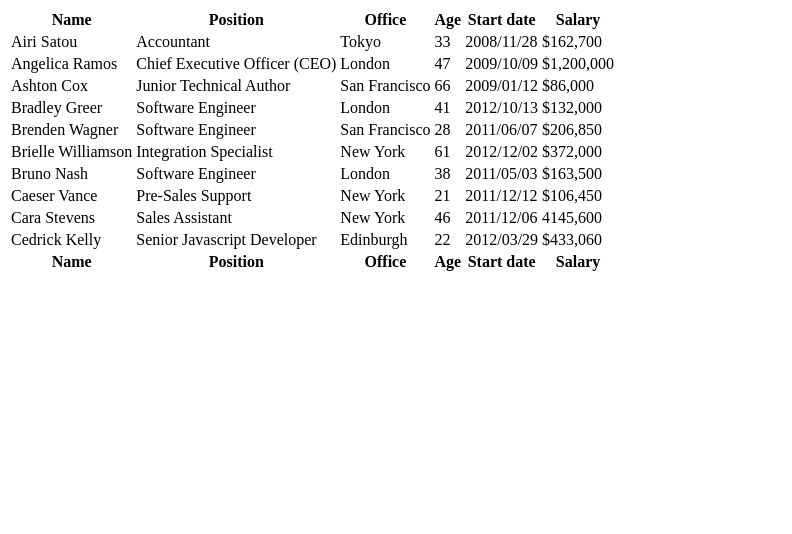
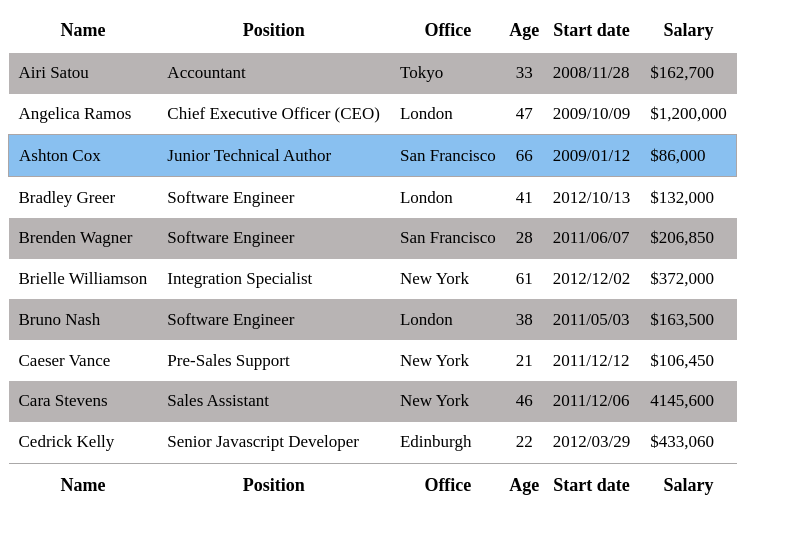
Before and after one commit to CelineHan16/turbo-umbrella, a plain HTML site: page table-2.html in a window 1280 px wide. Shown: the whole page, without its empty margins (0-792 px from the left). Drawn offline with Linux system fonts and the light colour scheme.

Commit message:
added new table

```diff
--- /dev/null
+++ b/table-2-style.css
@@ -0,0 +1,36 @@
+table {
+  border-collapse: collapse;
+  height: 500px;
+
+}
+tr {
+  border: none;
+  font-size: 17px;
+}
+tr:first-child {
+  padding: 10px;
+  height: 45px;
+  font-size: 18px;
+  font-weight: bold;
+}
+tr:last-child {
+  padding: 10px;
+  height: 45px;
+  font-size: 18px;
+  font-weight: bold;
+  border-top: 1px solid rgb(170, 168, 168);
+  padding-top: 10px;
+}
+tr:nth-of-type(even) {
+  background-color: rgb(184, 180, 180);
+}
+tr:last-child {
+  background-color: white;
+}
+tr:nth-child(4) {
+  background-color: #89c0f0;
+  border: 1px solid rgb(172, 166, 166);
+}
+td {
+  padding: 10px;
+}
--- a/table-2.html
+++ b/table-2.html
@@ -4,6 +4,7 @@
   <meta charset="UTF-8">
   <meta http-equiv="X-UA-Compatible" content="IE=edge">
   <meta name="viewport" content="width=device-width, initial-scale=1.0">
+  <link rel="stylesheet" href="./table-2-style.css">
   <title>Document</title>
 </head>
 <body>
```
